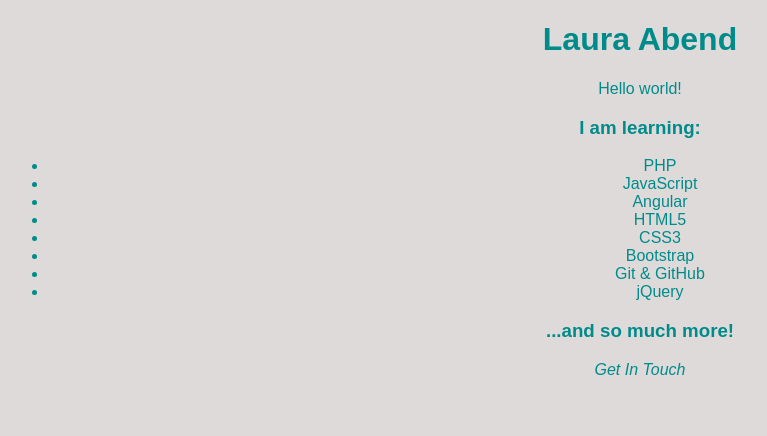
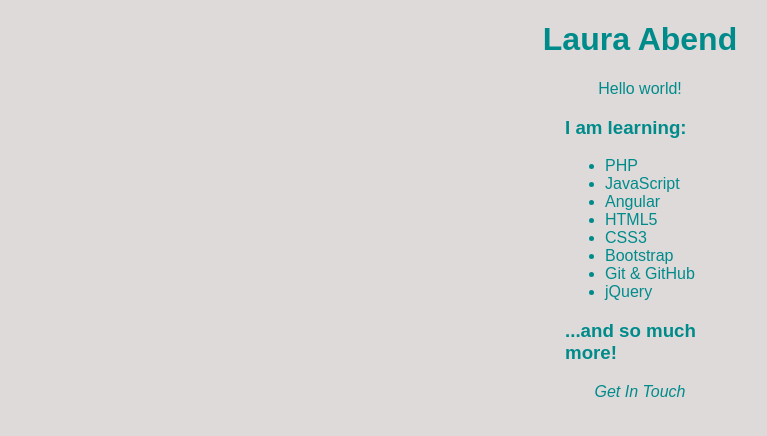
Before and after one commit to thisisserious/gitHubChallenge2, a PHP site: page /code_school.php in a window 1280 px wide. Shown: the top 436 px of the page, without its empty margins (0-767 px from the left). Run offline with PHP 8.4, Linux system fonts and the light colour scheme.

Commit message:
add list styling

```diff
--- a/styles.css
+++ b/styles.css
@@ -5,11 +5,11 @@ body {
   color: #008b8b;
 }
 
-/*section {
-  border: 1px solid black;
+section {
+  text-align: left;
   width: 150px;
   margin: 0 auto 0 auto;
-}*/
+}
 
 footer {
   text-align: center;
```
